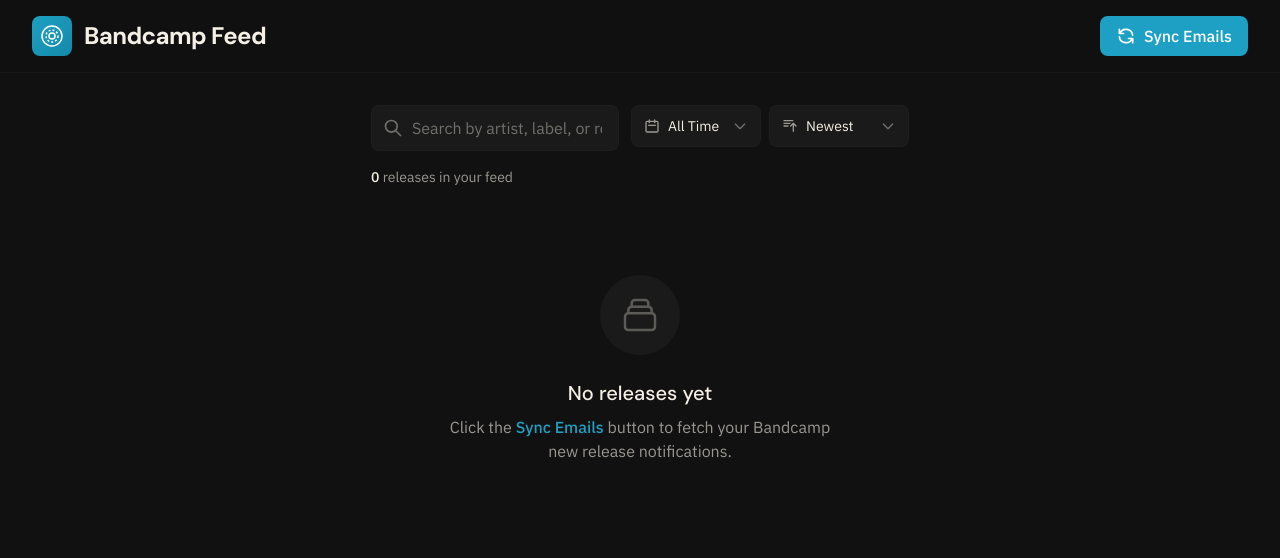
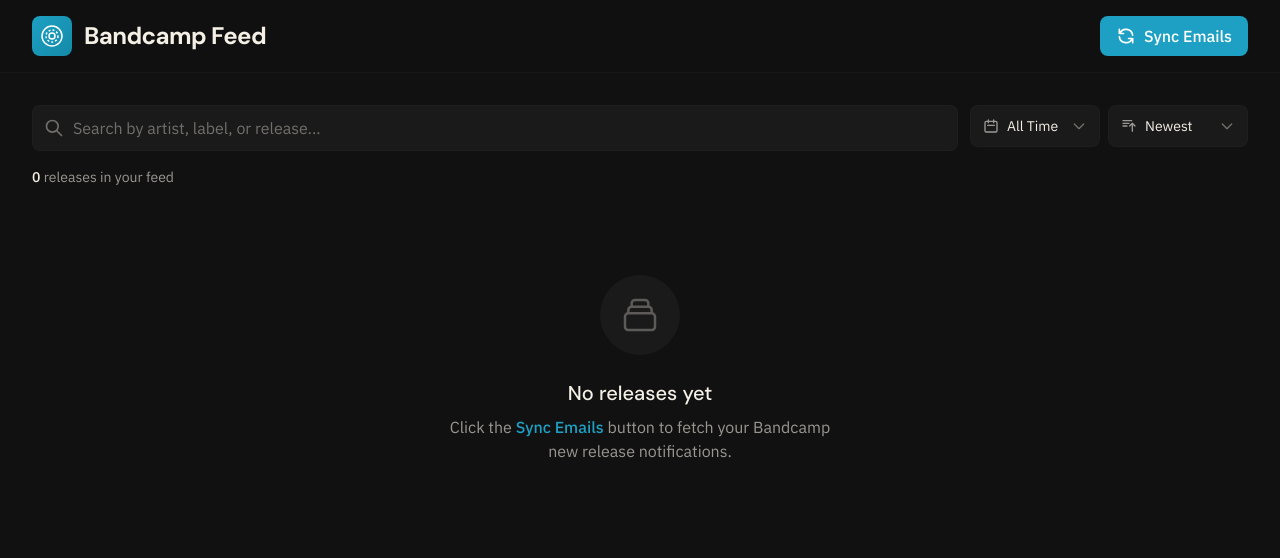
Before and after one commit to jaskaran27/bandcamp-feed, a Django app: page / in a window 1280 px wide. Shown: the top 558 px of the page. Run offline with Django 5.2, Linux system fonts and the light colour scheme; data that the repository does not hold is empty; some libraries are stand-ins or nearby versions.

Commit message:
Updated layout of main content and search bar

```diff
--- a/feed/templates/feed/index.html
+++ b/feed/templates/feed/index.html
@@ -63,12 +63,12 @@
     </div>
 
     <!-- Main Content -->
-    <main class="max-w-7xl mx-auto px-4 sm:px-6 lg:px-8 py-8">
+    <main class="w-full max-w-7xl mx-auto px-4 sm:px-6 lg:px-8 py-8">
         <!-- Search and Filters -->
-        <div class="mb-6 space-y-4">
+        <div class="mb-6 space-y-4 w-full">
             <!-- Search Bar -->
-            <div class="flex flex-col sm:flex-row gap-3">
-                <div class="flex-1 relative">
+            <div class="grid grid-cols-1 sm:grid-cols-[1fr_auto] gap-3">
+                <div class="relative">
                     <input
                         type="text"
                         id="search-input"
```
